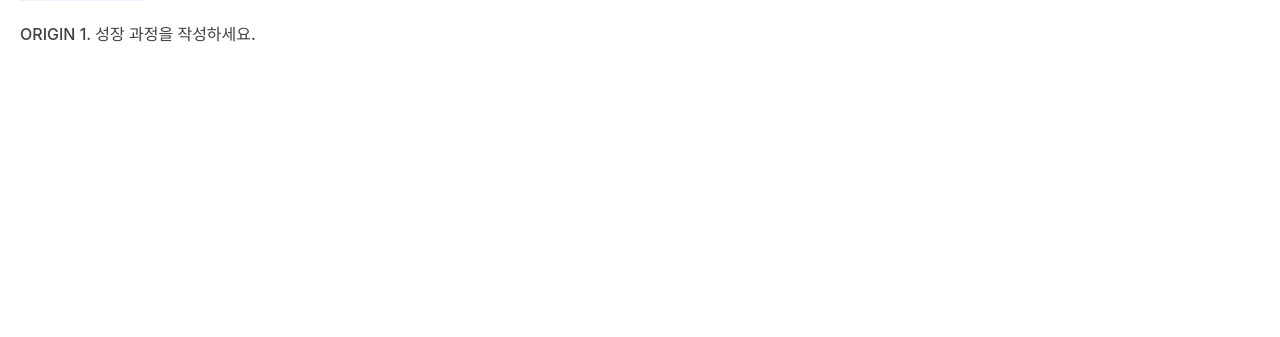
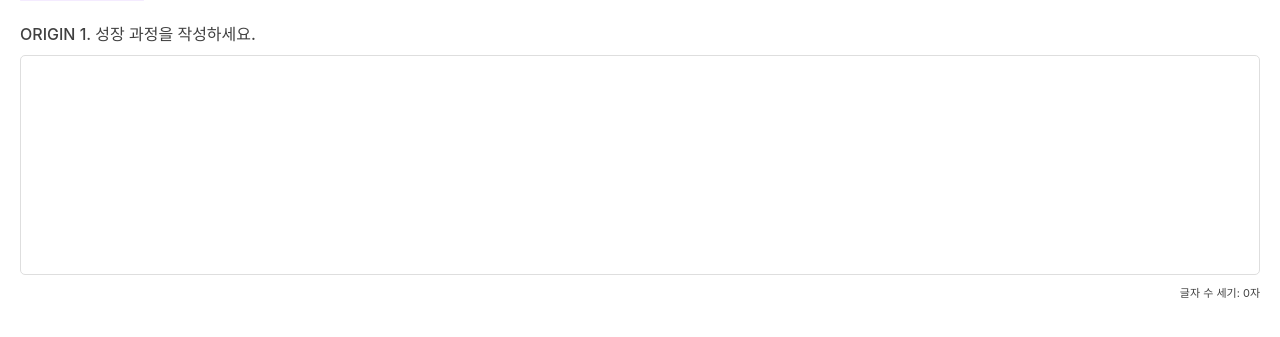
Before and after one commit to 2023-opensource-project/frontend, a React (Create React App) app: page /masterCoverLetter in a window 1280 px wide. Shown: the part 201-538 px from the top of the page. Built offline with nearby package versions, Linux system fonts and the light colour scheme.

Commit message:
feat(마스터 자기소개서): 최초 입력폼 구현 및 글자 수 세기 기능 구현

```diff
--- /dev/null
+++ b/src/MasterCoverLetterComponents/Common.jsx
@@ -0,0 +1,19 @@
+export const Textarea = ({ name, value, onChange, rows }) => {
+  return (
+    <textarea
+      name={name}
+      value={value}
+      onChange={onChange}
+      rows={rows}
+      style={{
+        width: "100%",
+        height: "220px",
+        padding: "5px",
+        border: "1px solid #DEDEDE",
+        borderRadius: "5px",
+        boxSizing: "border-box",
+        resize: "none",
+      }}
+    />
+  );
+};
--- a/src/MasterCoverLetterComponents/TabTitleContainer.jsx
+++ b/src/MasterCoverLetterComponents/TabTitleContainer.jsx
@@ -1,6 +1,7 @@
 import { React, useState } from "react";
 import styled from "styled-components";
 import { TabContainer, Tab, TextStyle } from "../Constants/style";
+import { Textarea } from "./Common";
 
 const TabCon = styled(TabContainer)`
   flex-wrap: wrap;
@@ -39,9 +40,19 @@ const tablTitle2 = [
 
 function TabTItleContainer() {
   const [activeTab, setActiveTab] = useState(0);
+  const [tabContents, setTabContents] = useState(Array(10).fill(""));
+  const [textLength, setTextLength] = useState(0);
 
   const handleTabClick = (index) => {
     setActiveTab(index);
+  };
+
+  const handleInputChange = (event) => {
+    const { name, value } = event.target;
+    const updatedContents = [...tabContents];
+    updatedContents[activeTab] = value;
+    setTabContents(updatedContents);
+    setTextLength(value.length);
   };
 
   return (
@@ -60,6 +71,14 @@ function TabTItleContainer() {
           ORIGIN {tablTitle2[activeTab]}
         </TextStyle>
       }
+
+      <Textarea name="content" value={tabContents[activeTab]} onChange={handleInputChange} />
+
+      <div style={{ marginTop: "5px" }}>
+        <TextStyle textAlign="right" fontSize="11px">
+          글자 수 세기: {textLength}자
+        </TextStyle>
+      </div>
     </div>
   );
 }
```
